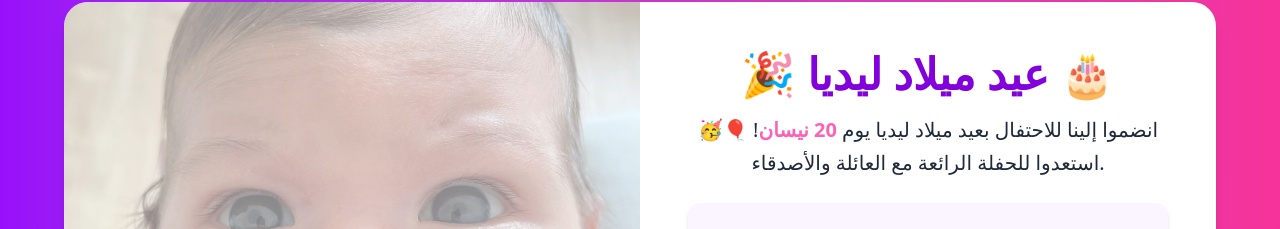
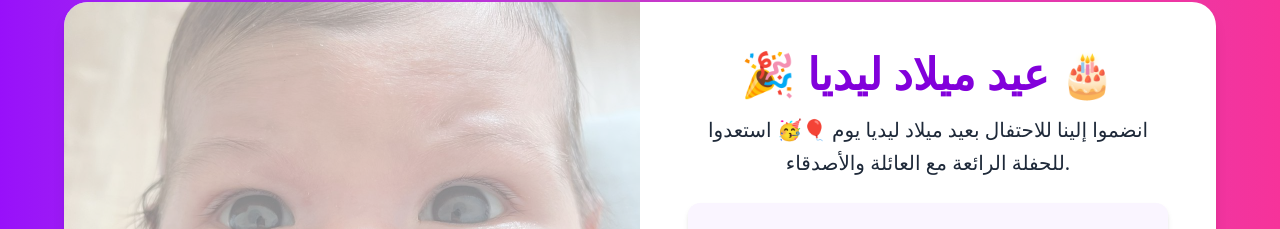
Before and after one commit to almarzouk/lidia-almarzouk, a Next.js app: page / in a window 1280 px wide. Shown: the part 337-566 px from the top of the page. Built offline with nearby package versions, Linux system fonts and the light colour scheme; no server answers; the database is empty.

Commit message:
Update Hero.js section
Update Hero.js section

```diff
--- a/app/components/Hero.js
+++ b/app/components/Hero.js
@@ -120,7 +120,7 @@ export default function Hero() {
 
           <p className="text-lg md:text-xl font-medium leading-relaxed mb-6 text-center">
             انضموا إلينا للاحتفال بعيد ميلاد ليديا يوم{" "}
-            <strong className="text-pink-400">20 نيسان</strong>! 🎈🥳 استعدوا
+            🎈🥳 استعدوا
             للحفلة الرائعة مع العائلة والأصدقاء.
           </p>
 
```
